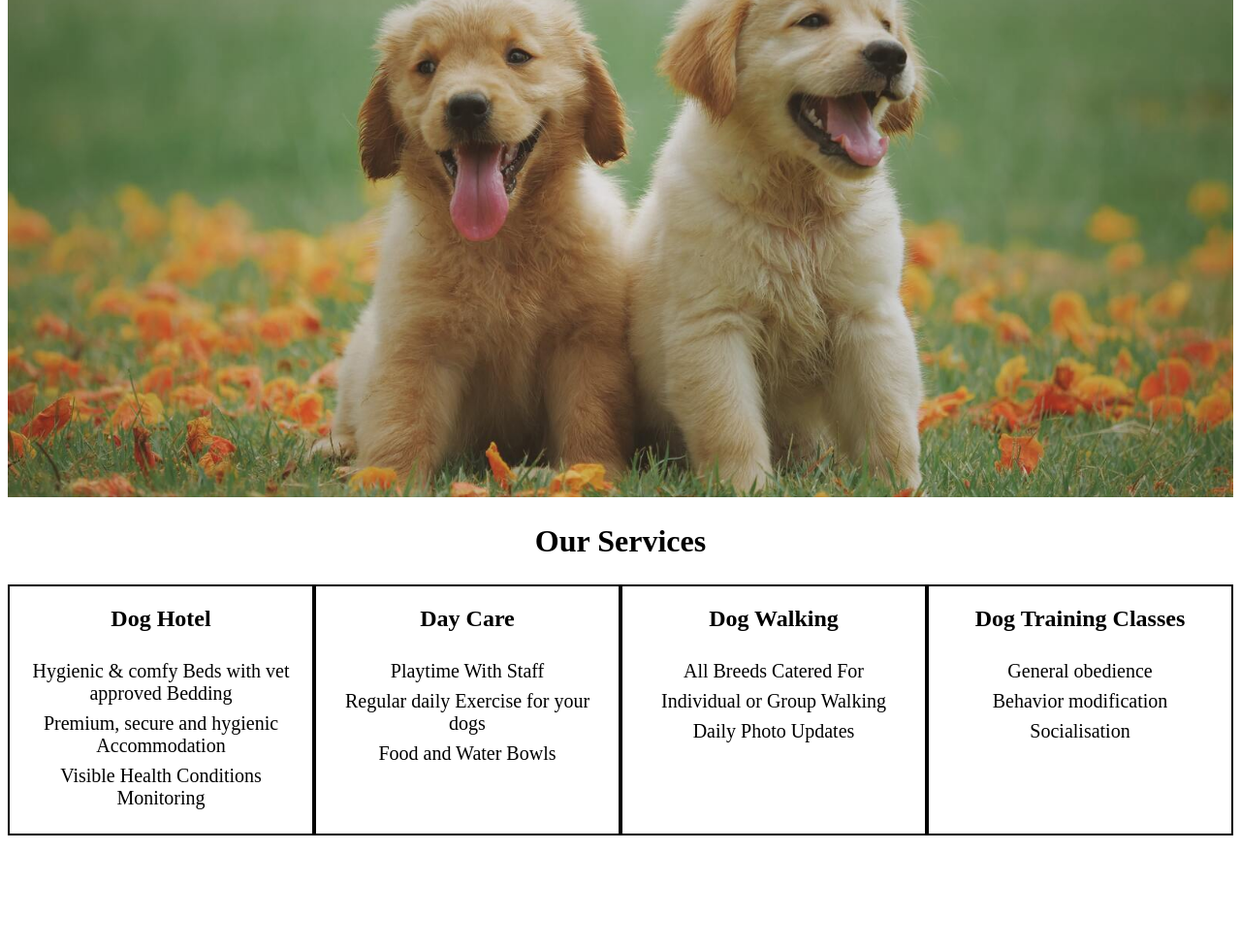
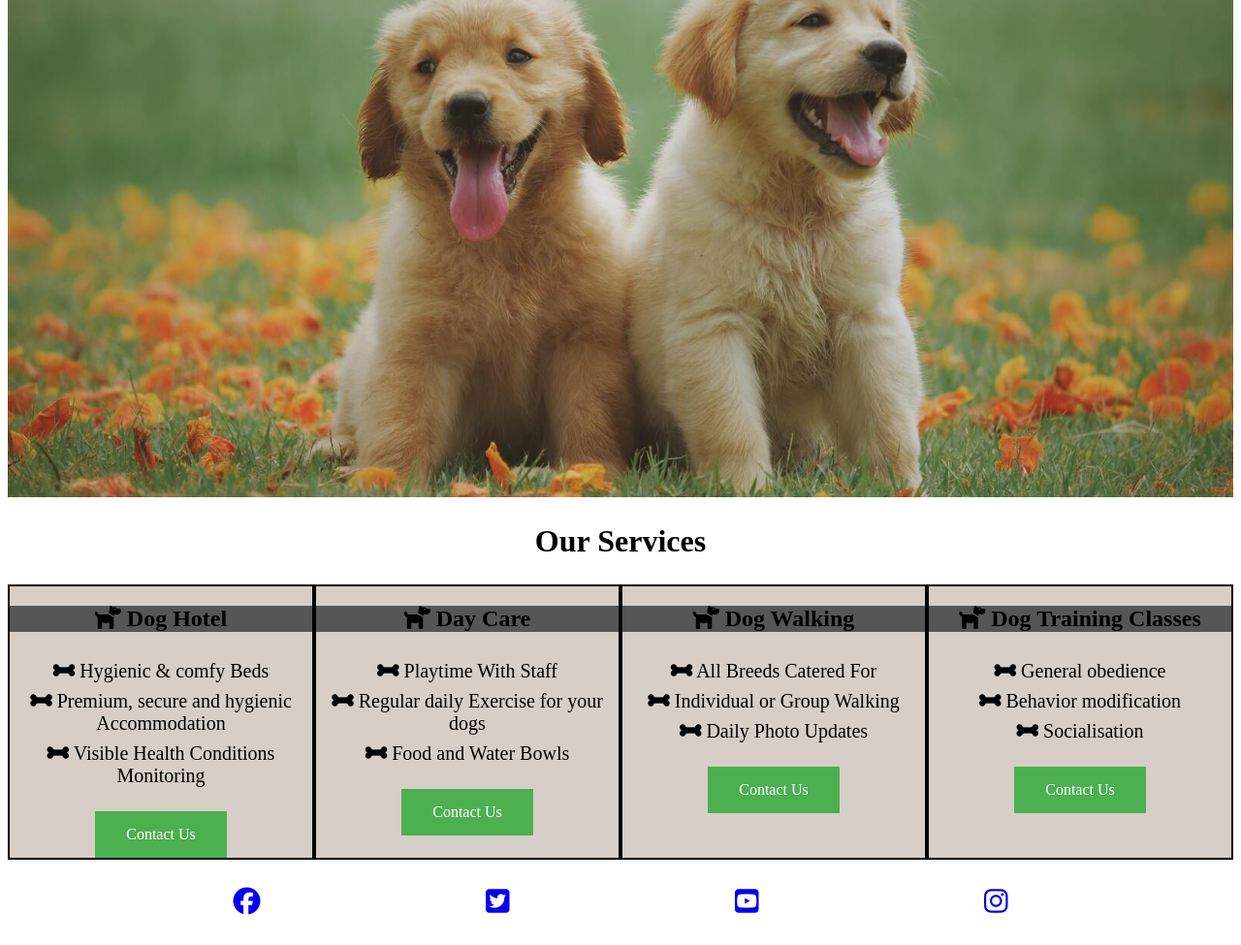
Before and after one commit to Code-Institute-Submissions/TheDKnight-project1, a plain HTML site: page index.html in a window 1280 px wide. Shown: the part 249-1224 px from the top of the page at 97% size. Before the commit the page ends 1119 px from the top, so only its background shows below. Drawn offline with Linux system fonts and the light colour scheme.

Commit message:
addfooter and some styling

```diff
--- a/assets/css/style.css
+++ b/assets/css/style.css
@@ -9,7 +9,7 @@
     display: flex;
     justify-content: space-between;
     flex-direction:row;
-
+    background-color: #D7CEC7;
 }
 
 .header-img{
@@ -67,6 +67,77 @@
 }
 
 
+#services-container{
+    display: flex;
+ justify-content: space-evenly;
+ background-color: #D7CEC7;
+
+}
+#services h1{
+    text-align: center;
+    font-size: 32px;
+
+ }
+
+ #services ul {
+    flex-direction: column;
+    padding: 5px;
+    height: auto;
+
+
+}
+
+.services-lists{
+    border: 2px;
+    border-style: solid;
+    text-align: center;
+    width: 25%;
+    height: auto;
+}
+.services-lists li {
+
+   flex-grow: 1;
+   list-style-type: none;
+   padding: 4px;
+   font-size: 125%;
+   background-color: #D7CEC7;
+
+
+  }
+
+  .services-lists h2{
+    background: #565656;
+  }
+
+.button {
+    background-color: #4CAF50; /* Green */
+    border: none;
+    color: white;
+    padding: 15px 32px;
+    text-align: center;
+    text-decoration: none;
+    display: inline-flex;
+    font-size: 16px;
+
+
+
+
+  }
+ .button:hover {
+    background-color: #3e8e41;
+  }
+
+  .social-networks{
+
+    display: flex;
+    font-size: 175%;
+    justify-content: space-evenly;
+    list-style-type: none;
+
+  }
+
+
+
 
 /* For medium screens sizes from 750px wide and down */
 @media screen and (max-width: 750px){
@@ -91,15 +162,14 @@
 
 
     #services-container{
-    flex-wrap: wrap;
+
     flex-direction: column;
 
 
     }
     .services-lists{
-        border: 4px;
-        border-style: solid;
-        flex-grow: 1 ;
+
+        width: 100%;
 
 
     }
@@ -109,36 +179,3 @@
     }
 
 }
-#services-container{
-    display: flex;
- justify-content: space-evenly;
-
-}
-#services h1{
-    text-align: center;
-    font-size: 32px;
-
- }
-
- #services ul {
-    flex-direction: column;
-    padding: 5px;
-    height: auto;
-}
-
-.services-lists{
-    border: 2px;
-    border-style: solid;
-    text-align: center;
-    width: 25%;
-
-}
-li {
-
-
-   flex-grow: 1;
-   list-style-type: none;
-   padding: 4px;
-   font-size: 125%;
-
-  }
--- a/index.html
+++ b/index.html
@@ -8,6 +8,8 @@
     <meta name="keywords" content="">
         <!-- Stylesheet -->
     <link href="assets/css/style.css" rel="stylesheet" type="text/css" />
+    <script src="https://kit.fontawesome.com/a5cae1011b.js" crossorigin="anonymous"></script>
+
 
     <title>Dogs R Us</title>
 </head>
@@ -40,42 +42,57 @@
 
         <div id="services-container">
         <div id="services-list1" class="services-lists">
-            <h2>Dog Hotel</h2>
+            <h2><i class="fa-solid fa-dog"></i> Dog Hotel</h2>
             <ul>
-                <li>Hygienic & comfy Beds with vet approved Bedding</li>
-                <li>Premium, secure and hygienic Accommodation</li>
-                <li>Visible Health Conditions Monitoring</li>
+                <li><i class="fa-solid fa-bone"></i> Hygienic & comfy Beds</li>
+                <li><i class="fa-solid fa-bone"></i> Premium, secure and hygienic Accommodation</li>
+                <li><i class="fa-solid fa-bone"></i> Visible Health Conditions Monitoring</li>
             </ul>
+            <a href="contact.html" class="button">Contact Us</a>
         </div>
         <div id="services-list2" class="services-lists">
-            <h2>Day Care</h2>
+            <h2><i class="fa-solid fa-dog"></i> Day Care</h2>
             <ul>
-                <li>Playtime With Staff</li>
-                <li>Regular daily Exercise for your dogs</li>
-                <li>Food and Water Bowls
+                <li><i class="fa-solid fa-bone"></i> Playtime With Staff</li>
+                <li><i class="fa-solid fa-bone"></i> Regular daily Exercise for your dogs</li>
+                <li><i class="fa-solid fa-bone"></i> Food and Water Bowls
 
                 </li>
             </ul>
+            <a href="contact.html" class="button">Contact Us</a>
         </div>
         <div id="services-list3" class="services-lists">
-            <h2>Dog Walking</h2>
+            <h2><i class="fa-solid fa-dog"></i> Dog Walking</h2>
             <ul>
-                <li>All Breeds Catered For</li>
-                <li>Individual or Group Walking</li>
-                <li>Daily Photo Updates</li>
+                <li><i class="fa-solid fa-bone"></i> All Breeds Catered For</li>
+                <li><i class="fa-solid fa-bone"></i> Individual or Group Walking</li>
+                <li><i class="fa-solid fa-bone"></i> Daily Photo Updates</li>
             </ul>
+            <a href="contact.html" class="button">Contact Us</a>
+
         </div>
         <div id="services-list4" class="services-lists">
-            <h2>Dog Training Classes</h2>
+            <h2><i class="fa-solid fa-dog"></i> Dog Training Classes</h2>
             <ul>
-                <li>General obedience</li>
-                <li>Behavior modification</li>
-                <li>Socialisation</li>
+                <li><i class="fa-solid fa-bone"></i> General obedience</li>
+                <li><i class="fa-solid fa-bone"></i> Behavior modification</li>
+                <li><i class="fa-solid fa-bone"></i> Socialisation</li>
             </ul>
+            <a href="contact.html" class="button">Contact Us</a>
         </div>
     </div>
     </section>
+    <footer>
+        <ul class="social-networks">
+            <li><a href="https://www.facebook.com" target="_blank" rel="noopener"><i class="fab fa-facebook"></i></a></li>
+            <li><a href="https://www.twitter.com" target="_blank" rel="noopener"><i class="fab fa-twitter-square"></i></a></li>
+            <li><a href="https://www.youtube.com" target="_blank" rel="noopener"><i class="fab fa-youtube-square"></i></a></li>
+            <li><a href="https://www.instagram.com" target="_blank" rel="noopener"><i class="fab fa-instagram"></i></a></li>
+        </ul>
 
+    </footer>
+        <!-- Font awesome script -->
+        <script src="https://kit.fontawesome.com/b83175b9a4.js" crossorigin="anonymous"></script>
 </body>
-<footer></footer>
+
 </html>
```
